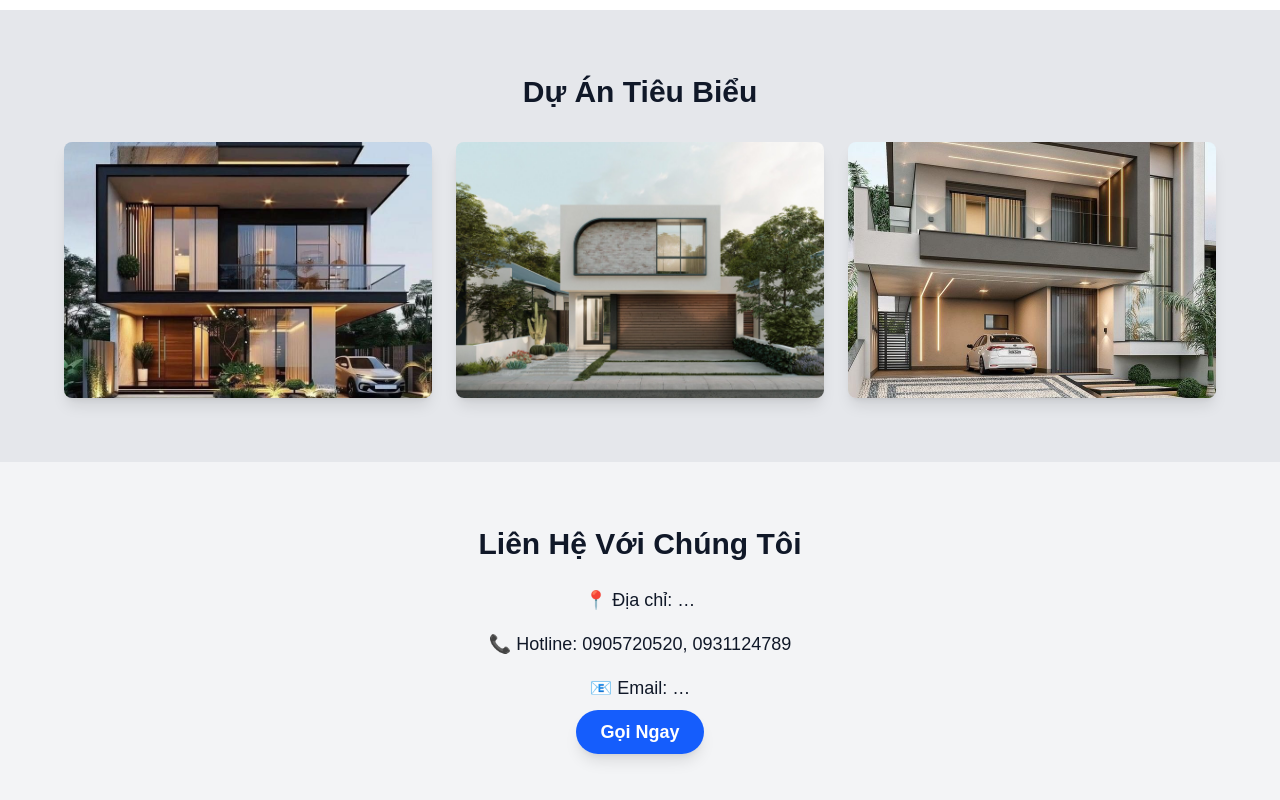
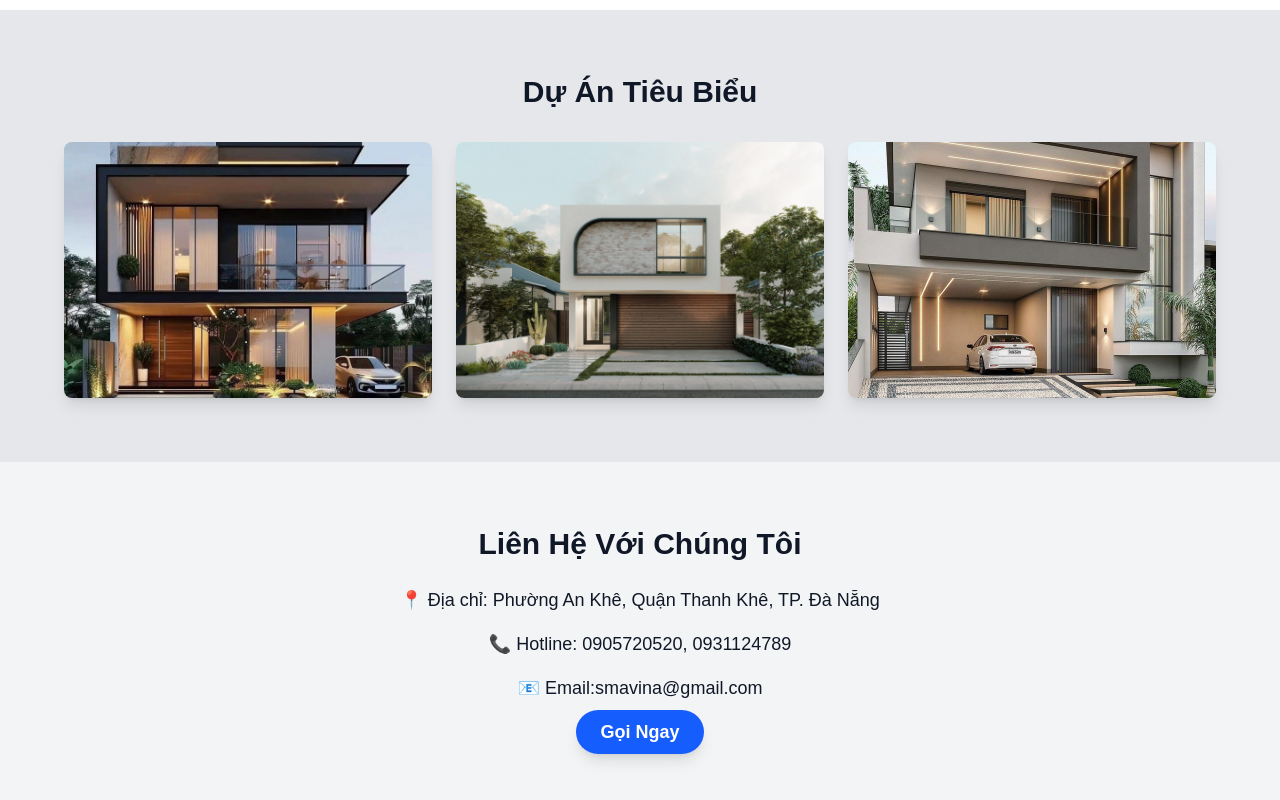
Before and after one commit to vinhhung1108/sma, a Next.js app: page / in a window 1280 px wide. Shown: the part 1191-1991 px from the top of the page. Built offline with nearby package versions, Linux system fonts and the light colour scheme.

Commit message:
update images

```diff
--- a/src/app/page.tsx
+++ b/src/app/page.tsx
@@ -103,9 +103,11 @@ export default function Home() {
         {/* Liên Hệ */}
         <section className="py-16 text-center">
           <h2 className="text-3xl font-semibold mb-6">Liên Hệ Với Chúng Tôi</h2>
-          <p className="text-lg mb-4">📍 Địa chỉ: …</p>
+          <p className="text-lg mb-4">
+            📍 Địa chỉ: Phường An Khê, Quận Thanh Khê, TP. Đà Nẵng
+          </p>
           <p className="text-lg mb-4">📞 Hotline: 0905720520, 0931124789</p>
-          <p className="text-lg mb-4">📧 Email: …</p>
+          <p className="text-lg mb-4">📧 Email:smavina@gmail.com</p>
           <a
             href="tel:0905720520"
             className="bg-blue-600 text-white px-6 py-3 rounded-full text-lg font-bold shadow-lg hover:bg-blue-700 transition"
```
